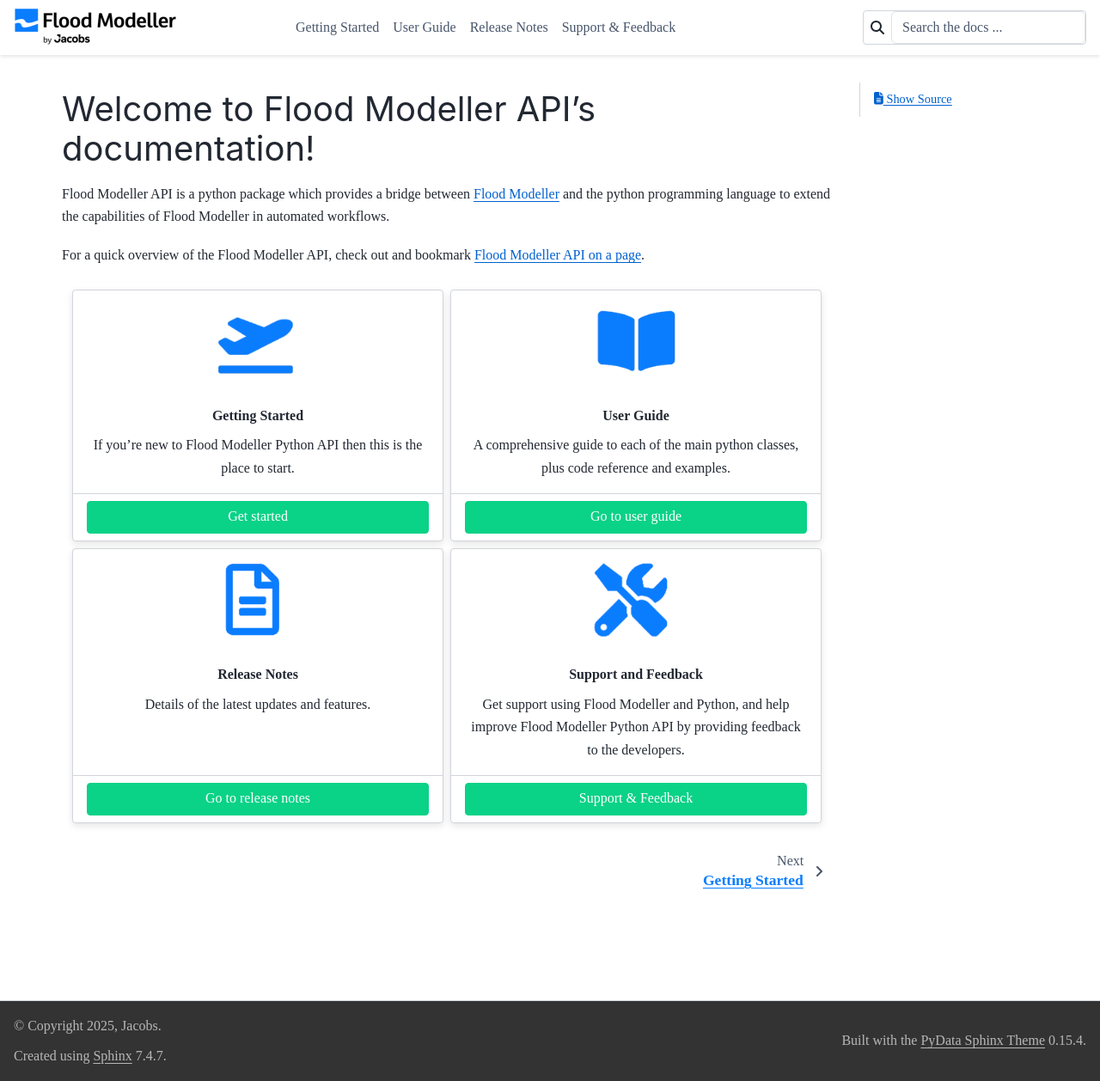
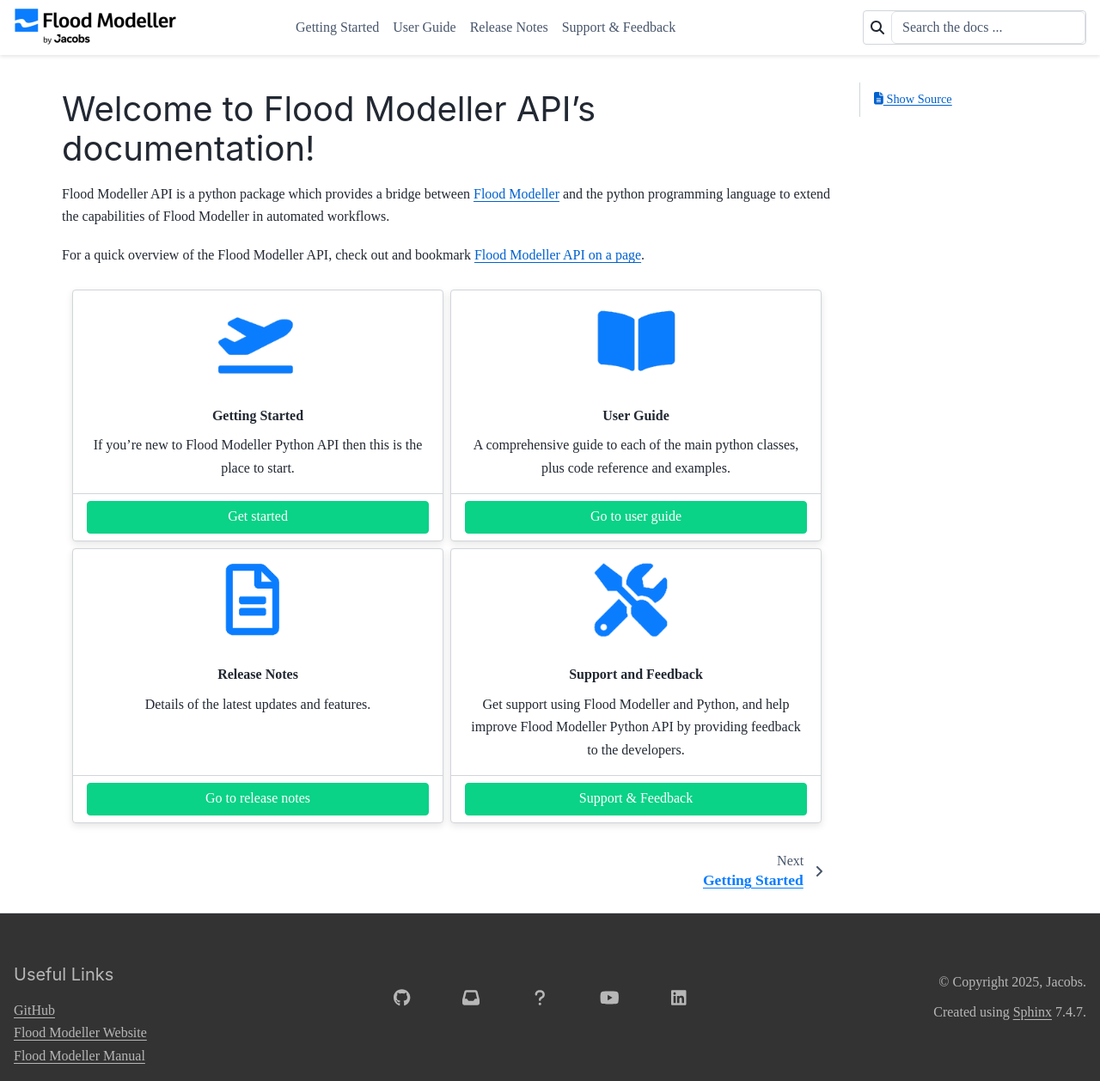
Before and after one commit to People-Places-Solutions/floodmodeller-api, a Sphinx documentation site: the page built from docs/source/index.rst, in a window 1280 px wide and 1258 px high. Shown: the whole window at 86% size. Built offline with Sphinx 7.4.7 and the PyData theme 0.15.4, drawn with Linux system fonts in a browser that asks for light colours; some web fonts are replaced; some of the changed lines change nothing that is shown.

Commit message:
update sphinx config

```diff
--- a/docs/source/conf.py
+++ b/docs/source/conf.py
@@ -15,17 +15,17 @@
 import sys
 from pathlib import Path
 
-sys.path.insert(0, str(Path("..\\..").resolve()))
+sys.path.insert(0, str(Path(__file__).resolve().parents[2]))
 
 
 # -- Project information -----------------------------------------------------
 
 project = "Flood Modeller Python API"
 project_copyright = "2025, Jacobs"
-author = "Joe Pierce"
+author = "Jacobs"
 
 # The full version, including alpha/beta/rc tags
-release = "0.5.0"
+release = "0.5.7"
 
 
 # -- General configuration ---------------------------------------------------
@@ -61,6 +61,7 @@
 html_logo = "_static/flood-modeller-logo-hero-image.png"
 html_theme_options = {
     "navbar_end": ["search-field.html"],  # ["navbar-icon-links.html", "search-field.html"],
+    "navigation_with_keys": False,
     "icon_links": [
         {
             "name": "GitHub",
@@ -88,7 +89,9 @@
             "icon": "fab fa-linkedin",
         },
     ],
-    "footer_items": ["footer_links", "icon-links", "copyright", "sphinx-version"],
+    "footer_start": ["footer_links"],
+    "footer_center": ["icon-links"],
+    "footer_end": ["copyright", "sphinx-version"],
 }
 
 html_favicon = "_static/fm_fav.png"
```
